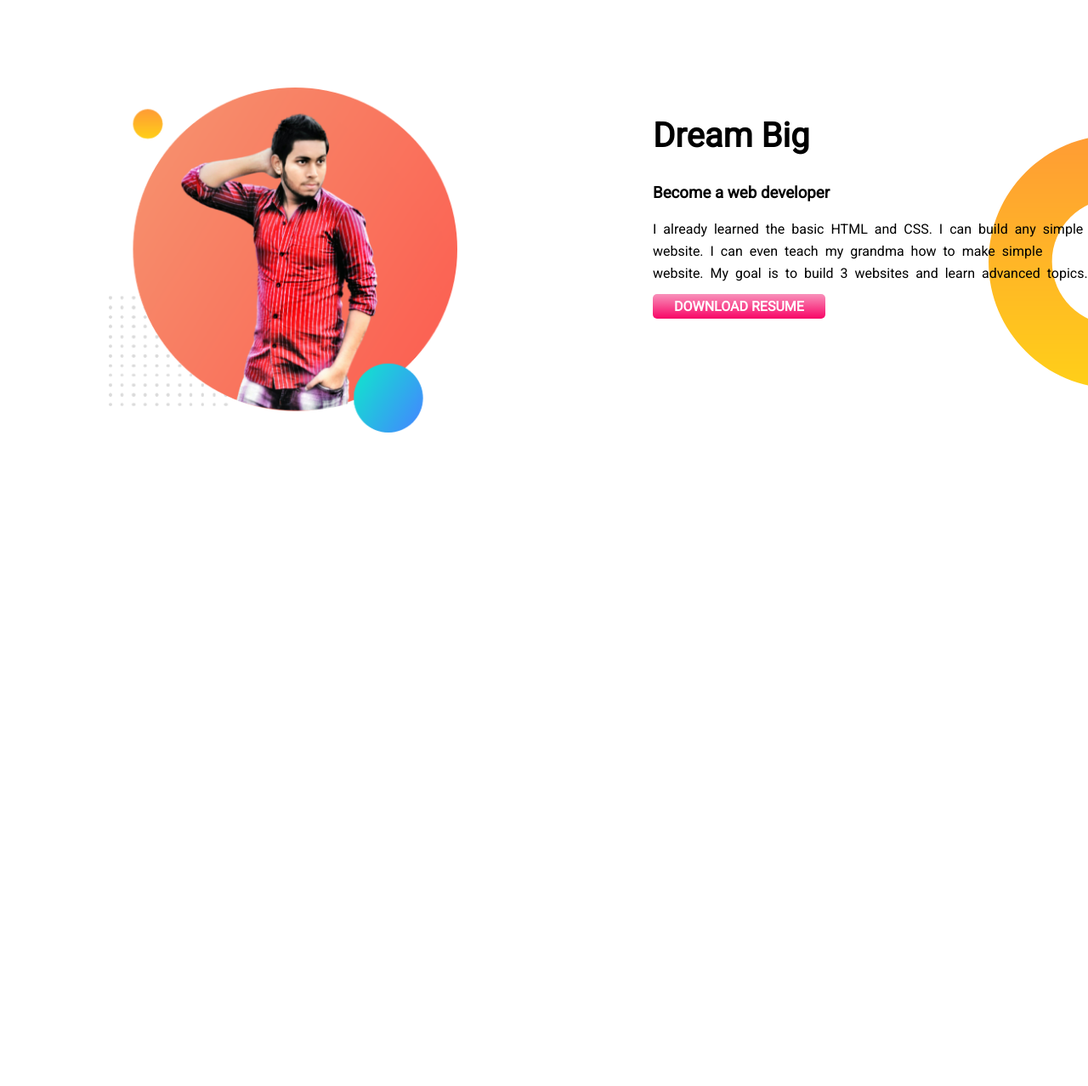
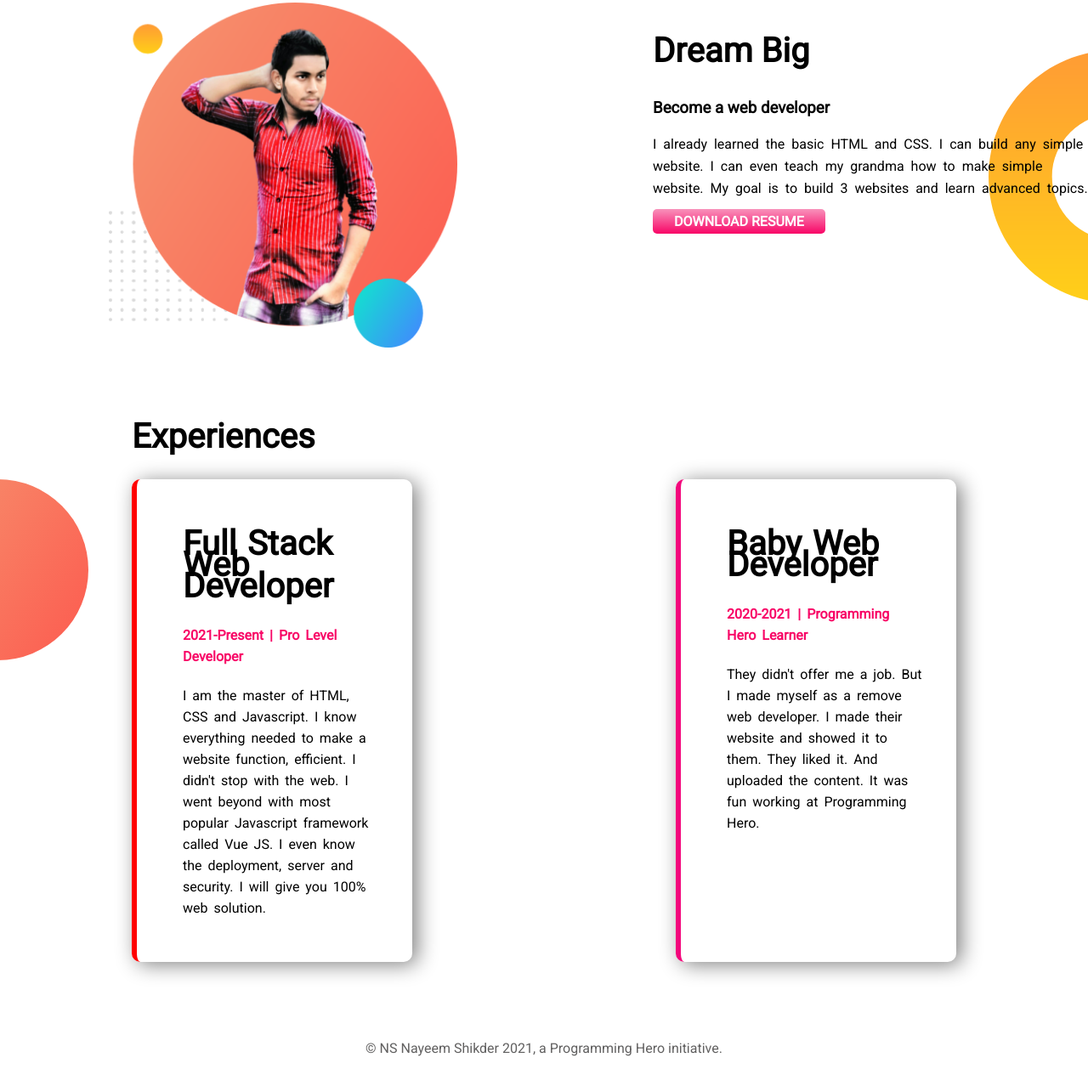
Before and after one commit to mdnayeemshikder/Web-site-1, a plain HTML site: page index.html in a window 1280 px wide. Shown: the part 495-1773 px from the top of the page at 85% size. Before the commit the page ends 1008 px from the top, so only its background shows below. Drawn offline with Linux system fonts and the light colour scheme.

Commit message:
fourth commit

```diff
--- a/index.html
+++ b/index.html
@@ -44,5 +44,33 @@
         <a target="_blank" href="https://www.facebook.com/nayemshikder.12345/">DOWNLOAD RESUME</a>
       </div>
     </section>
+    <h1 class="Experiences">Experiences</h1>
+    <section class="flax-section-three">
+      <div class="box-shadow">
+        <h1>Full Stack Web Developer</h1>
+        <h4>2021-Present | Pro Level Developer</h4>
+        <p>
+          I am the master of HTML, CSS and Javascript. I know everything needed to make a website function, efficient. I
+          didn't stop with the web. I went beyond with most popular Javascript framework called Vue JS. I even know the
+          deployment, server and security. I will give you 100% web solution.
+        </p>
+      </div>
+      <div class="box-shadow-two">
+        <h1>Baby Web Developer</h1>
+        <h4>2020-2021 | Programming Hero Learner</h4>
+        <p>
+          They didn't offer me a job. But I made myself as a remove web developer. I made their website and showed it to
+          them. They liked it. And uploaded the content. It was fun working at Programming Hero.
+        </p>
+      </div>
+    </section>
+    <br />
+    <br />
+    <br />
+    <br />
+    <footer>
+      <p>© NS Nayeem Shikder 2021, a Programming Hero initiative.</p>
+    </footer>
+    <br />
   </body>
 </html>
--- a/style.css
+++ b/style.css
@@ -15,7 +15,7 @@ body{font-family: 'Be Vietnam Pro', sans-serif;
         display: flex;
        background-image: url(images/top-benner.png);
        background-repeat: no-repeat;
-       padding-bottom: 200px;
+       padding-bottom: 100px;
 
     }
     .haft-to-haft{
@@ -44,3 +44,42 @@ body{font-family: 'Be Vietnam Pro', sans-serif;
         background-repeat: no-repeat;
         background-position: right;
     }
+    .flax-section-three{
+        display: flex;
+        background-image: url(images/exp-bg.png);
+        background-repeat: no-repeat;
+    }
+    .box-shadow{
+        box-shadow: 6px 3px 25px grey;
+        width: 600px;
+        margin-left: 155px;
+        margin-right: 155px;
+        padding: 30px 40px 35px 54px;
+        border-radius: 10px;
+        line-height: 25px;
+        word-spacing: 3px;
+        border-left: 6px solid red;
+
+    }
+    .box-shadow-two{
+        box-shadow: 6px 3px 25px grey;
+        width: 600px;
+        margin-left: 155px;
+        margin-right: 155px;
+        padding: 30px 40px 35px 54px;
+        border-radius: 10px;
+        line-height: 25px;
+        word-spacing: 3px;
+        border-left: 6px solid rgb(243, 6, 124);
+    }
+    h4{
+        color: #f80566;
+    }
+    footer{
+        text-align: center;
+        color: #616060;
+    }
+    .Experiences{
+        padding-left: 155px;
+        padding-top: 50px;
+    }
```
